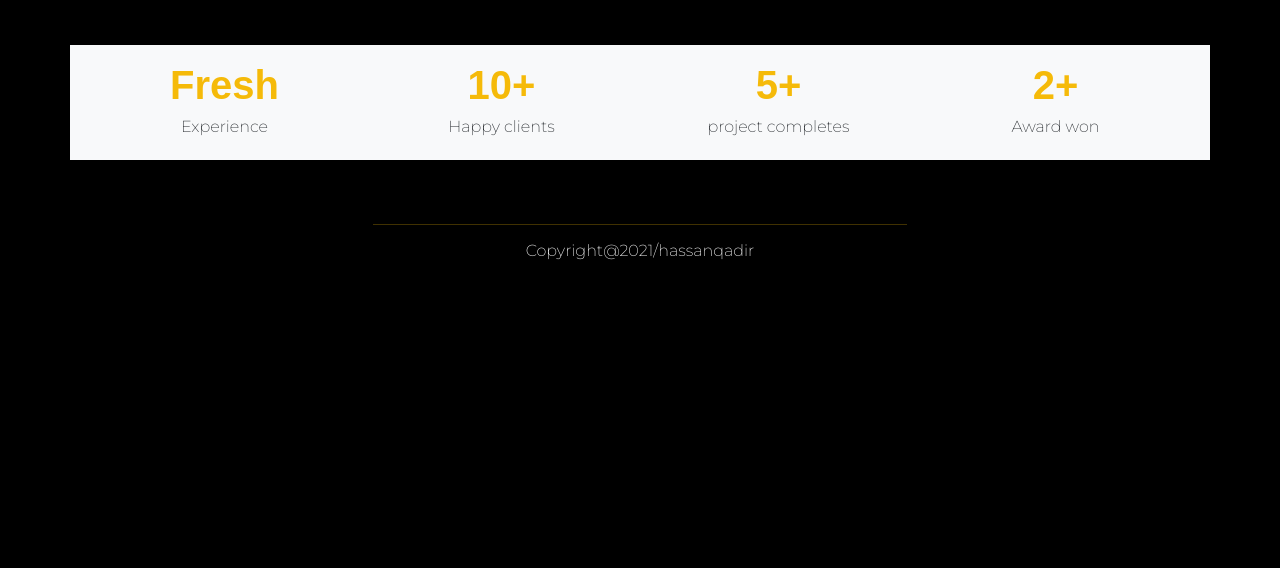
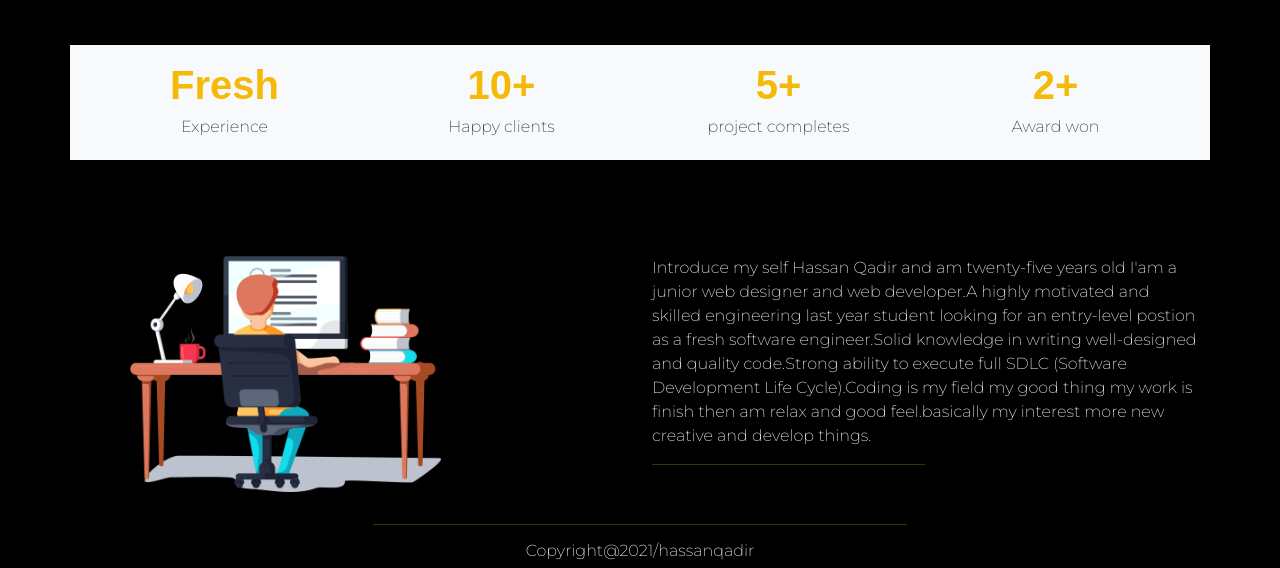
Before and after one commit to hassan-qadir/My-Porfolio, a plain HTML site: page bootstrap/index.html in a window 1280 px wide. Shown: the part 639-1207 px from the top of the page. Before the commit the page ends 908 px from the top, so only its background shows below. Drawn offline with nearby package versions, Linux system fonts and the light colour scheme.

Commit message:
addAboutPage

```diff
--- a/bootstrap/index.html
+++ b/bootstrap/index.html
@@ -84,6 +84,21 @@
 
          </div>
          </div>
+      <div class="container">
+    <div class="row ">
+      <div class="col-lg-6 col-md-6 col-12">
+        <figure>
+          <img src="images/332.png" alt="image" class="img-fluid picture mt-5 mx-5">
+        </figure>
+
+      </div>
+       <div class="col-lg-6 col-md-6 col-12">
+        <p class="text-white mt-5">Introduce my self Hassan Qadir and am twenty-five years old I'am a junior web designer and web developer.A highly motivated and skilled engineering last year student looking for an entry-level postion as a fresh software engineer.Solid knowledge in writing well-designed and quality code.Strong ability to execute full SDLC (Software Development Life Cycle).Coding is my field my good thing my work is finish then am relax and good feel.basically my interest more new creative and develop things. </p>
+        <hr class="w-50 text-warning">
+      </div>
+
+</div>
+</div>
          <script>
           function popUp(){
             var userconfirmation = confirm("Do you want to visit facebook");
```
